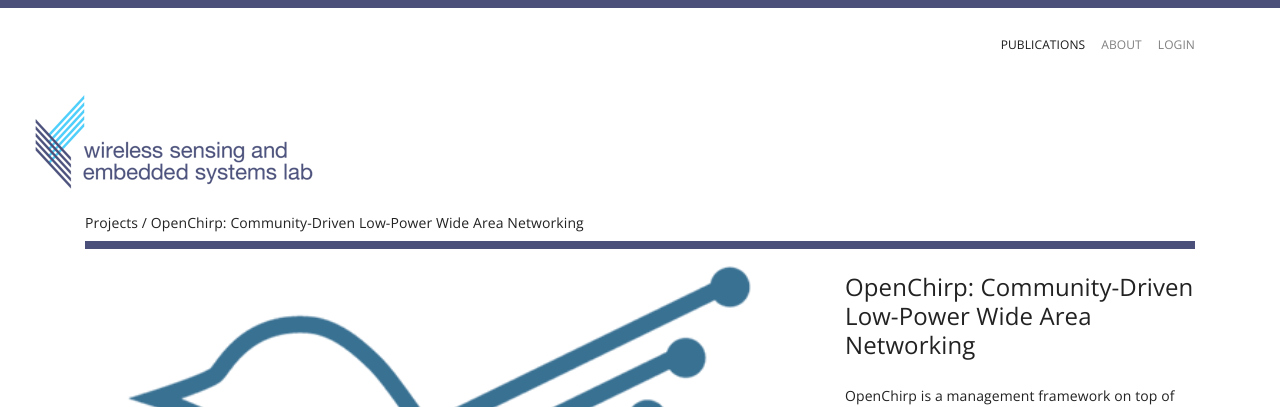
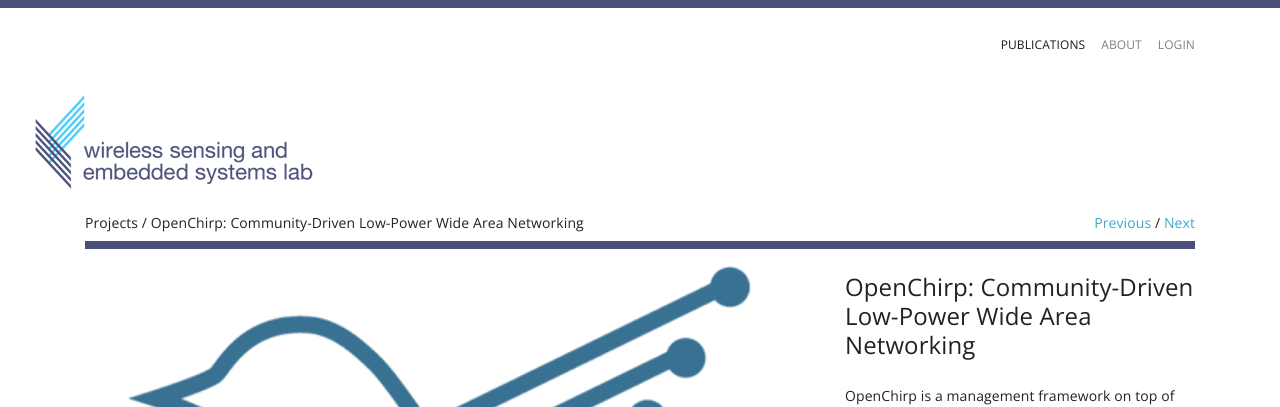
Before and after one commit to WiseLabCMU/website, a Jekyll site: the page built from _projects/oc.md, in a window 1280 px wide and 900 px high. Shown: the top 407 px of the window. Built offline with Jekyll 4.4.1, drawn with Linux system fonts in a browser that asks for light colours.

Commit message:
Add prev/next project nav, mobile stylings

```diff
--- a/_includes/footer.html
+++ b/_includes/footer.html
@@ -1,13 +1,13 @@
 <footer class="container mb-3">
     <div class="row">
-        <div class="col d-flex">
+        <div class="col d-md-flex text-center text-md-left">
             <a href="https://www.ece.cmu.edu" target="_blank">
                 <img alt="ECE Logo" src="/img/ece-logo.png"/>
             </a>
             <a href="https://www.cmu.edu" target="_blank">
                 <img alt="CMU Logo" src="/img/cmu-logo.png"/>
             </a>
-            <div class="ml-4 pt-1">&copy;2019<br/>
+            <div class="ml-4 pt-1">&copy; {{ site.time | date: '%Y' }}<br/>
                 Wireless Sensing and Embedded Systems Lab<br/>
                 Electrical and Computer Engineering Department<br/>
                 Carnegie Mellon University
--- a/_layouts/project.html
+++ b/_layouts/project.html
@@ -7,12 +7,20 @@
 {% include header.html %}
 {% assign projects = site.projects | sort: 'priority' %}
 <div class="container">
-    <div class="row mb-2">
-        <div class="col">
+    <div class="d-none d-md-flex mb-2 justify-content-between">
+        <div>
             Projects / {{ page.title }}
         </div>
-        <div class="col">
-
+        <div>
+            {% assign count = 0 %}
+            {% for project in projects %}
+                {% if project == page %}
+                    {% assign prev = count | minus: 1 | modulo: projects.size  %}
+                    {% assign next = count | plus: 1  | modulo: projects.size %}
+                {% endif %}
+                {% assign count = count | plus: 1 %}
+            {% endfor %}
+            <a href="{{ projects[prev].url }}">Previous</a>  / <a href="{{ projects[next].url }}">Next</a>
         </div>
     </div>
     <div class="row">
@@ -29,7 +37,7 @@
             {{ content }}
         </div>
     </div>
-    <div class="row my-5">
+    <div class="row my-5 d-none d-md-flex">
         {% for project in projects %}
             {% if project != page %}
             <div class="col-md-4">
@@ -45,11 +53,20 @@
             {% endif %}
         {% endfor %}
     </div>
-    <div class="row">
+    <div class="row d-none d-md-block">
         <div class="col" id="news-container">
         {% capture news_include %}{% include news.md %}{% endcapture %}
         {{ news_include | markdownify }}
         </div>
+    </div>
+    <div class="d-md-none d-flex justify-content-between font-weight-bold">
+        <div>
+            <a href="{{ projects[prev].url }}">&larr; Previous</a>
+        </div>
+        <div>
+            <a href="{{ projects[next].url }}">Next &rarr;</a>
+        </div>
+
     </div>
 </div>
 {% include footer.html %}
```
